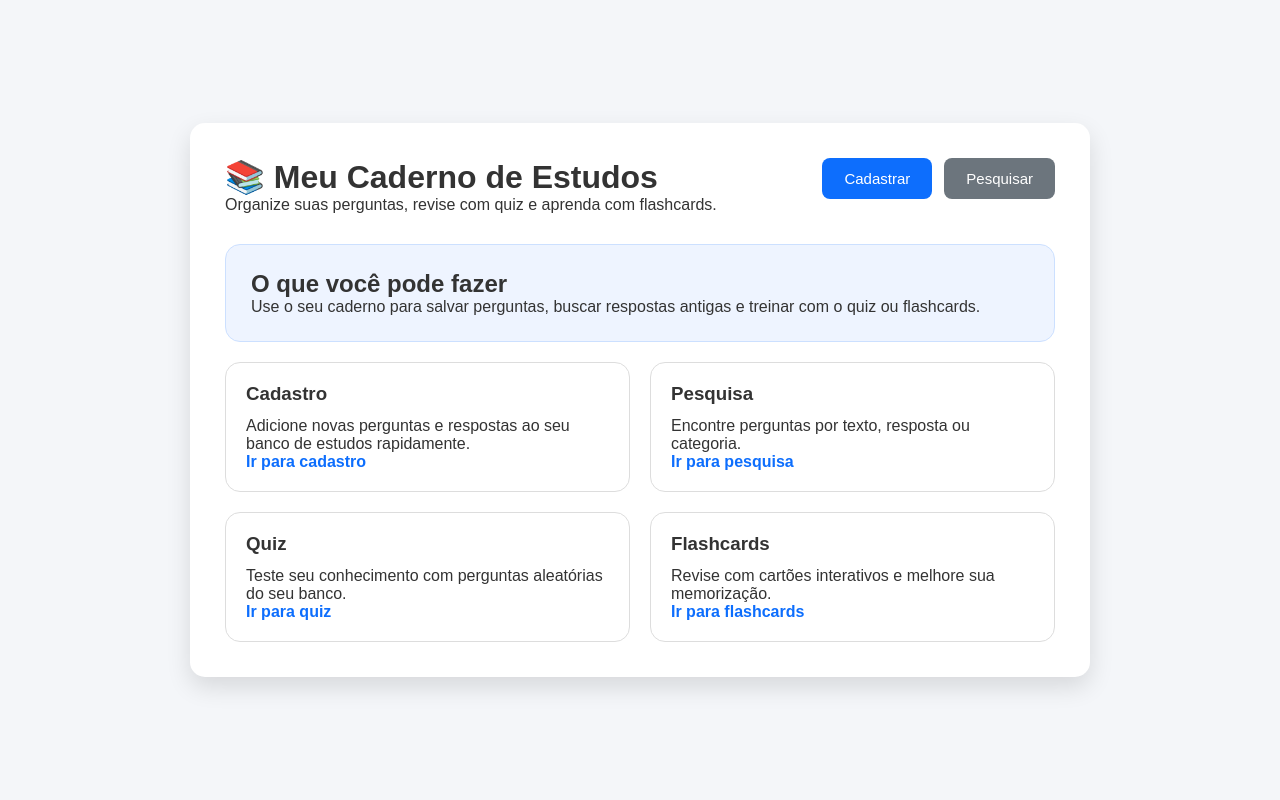
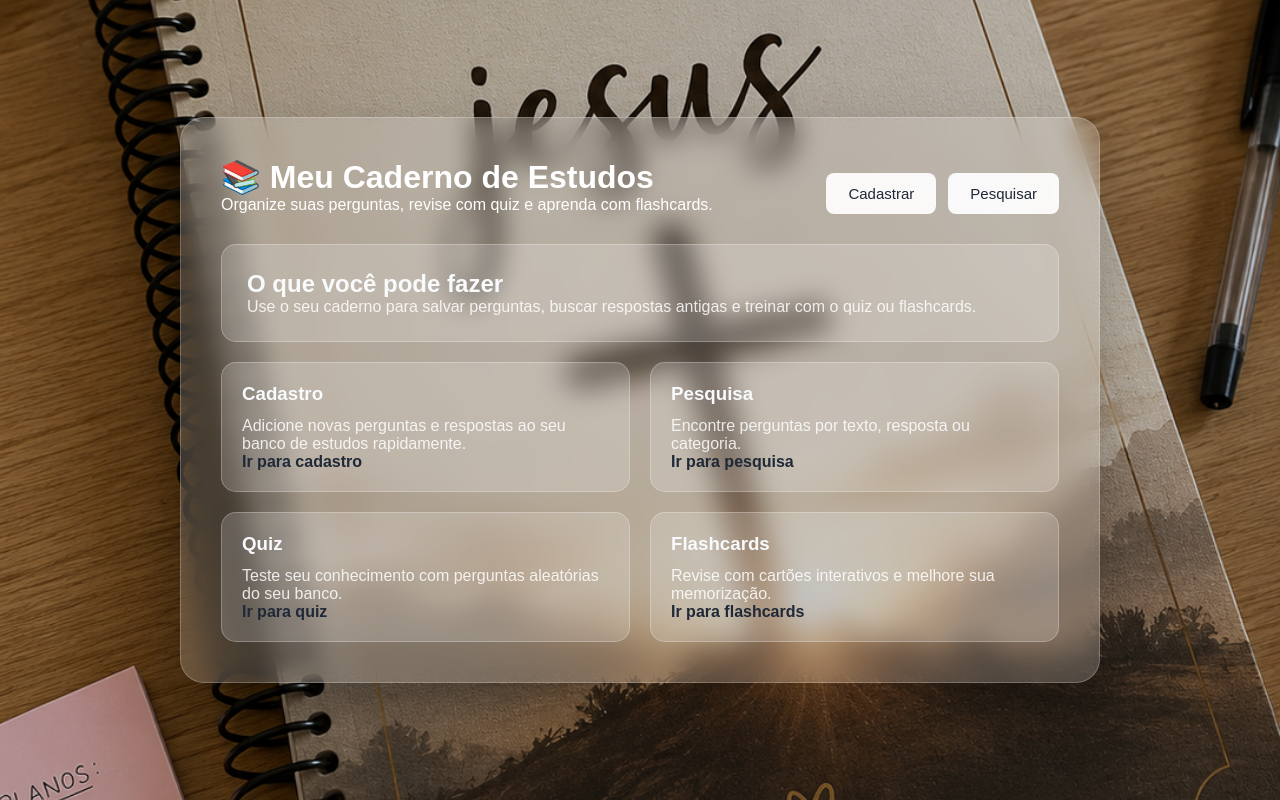
Before and after one commit to vinipedro629/Nova-pasta--2-, a PHP site: page / in a window 1280 px wide. Run offline with PHP 8.4, Linux system fonts and the light colour scheme.

Commit message:
feat: Adicionar estilo de fundo e melhorias na apresentação da página inicial

```diff
--- a/css/style.css
+++ b/css/style.css
@@ -21,6 +21,66 @@ body{
     justify-content:center;
     align-items:center;
     padding:40px;
+}
+
+body.home-bg{
+    background-image:
+        linear-gradient(180deg, rgba(0,0,0,0.18), rgba(0,0,0,0.18)),
+        url("../ChatGPT Image 19 de jul. de 2026, 22_17_24.png");
+    background-size:cover;
+    background-position:center center;
+    background-repeat:no-repeat;
+    background-attachment:scroll;
+    color:#fff;
+}
+
+body.home-bg .container{
+    max-width:920px;
+    width:100%;
+    margin:40px auto;
+    padding:40px;
+    background:rgba(255,255,255,0.18);
+    border:1px solid rgba(255,255,255,0.22);
+    border-radius:24px;
+    box-shadow:0 25px 60px rgba(0,0,0,0.24);
+    backdrop-filter:blur(14px);
+}
+
+body.home-bg .botao-link,
+body.home-bg button{
+    background:rgba(255,255,255,0.92);
+    color:#1f2937;
+}
+
+body.home-bg .botao-link:hover,
+body.home-bg button:hover{
+    background:rgba(255,255,255,1);
+}
+
+body.home-bg .card-resumo,
+body.home-bg .card-feature{
+    background:rgba(255,255,255,0.18);
+    border-color:rgba(255,255,255,0.25);
+    color:#f8fafc;
+}
+
+body.home-bg .card-feature a,
+body.home-bg .botao-link{
+    color:#1f2937;
+}
+
+body.home-bg header h1{
+    color:#fff;
+}
+
+body.home-bg header p,
+body.home-bg .card-feature p,
+body.home-bg .card-resumo p{
+    color:rgba(255,255,255,0.85);
+}
+
+body.home-bg .hero{
+    align-items:flex-end;
 }
 
 /* ===========================
--- a/index.html
+++ b/index.html
@@ -7,9 +7,9 @@
 
     <link rel="stylesheet" href="css/style.css">
 </head>
-<body>
+<body class="home-bg">
 
-    <div class="container">
+    <div class="container home-hero">
 
         <div class="hero">
             <div>
```
